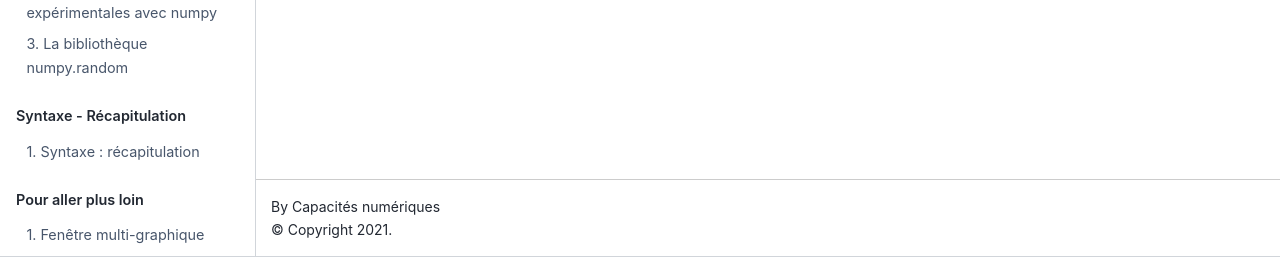
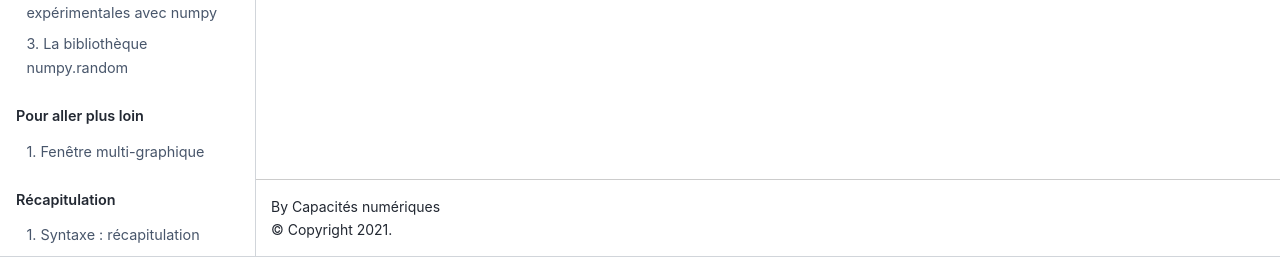
Before and after one commit to pcsi3physiquestan/intro_python_source, a Jupyter Book: the page built from intro_python.md, in a window 1280 px wide. Shown: the part 644-901 px from the top of the page. Built offline with Jupyter Book 1.0.4 settings and Sphinx 7.4.7 and the Sphinx Book theme 1.1.4, drawn with Linux system fonts in a browser that asks for light colours.

Commit message:
Mise à jour des sources

```diff
--- a/_toc.yml
+++ b/_toc.yml
@@ -23,11 +23,11 @@ parts:
   - file: notebook/np_polyfit
   - file: notebook/import_file
   - file: notebook/num_random
-- caption: Syntaxe - Récapitulation
-  numbered: true
-  chapters:
-  - file: notebook/syntaxe
 - caption: Pour aller plus loin
   numbered: true
   chapters:
   - file: notebook/plus_loin
+- caption: Récapitulation
+  numbered: true
+  chapters:
+  - file: notebook/syntaxe
```
